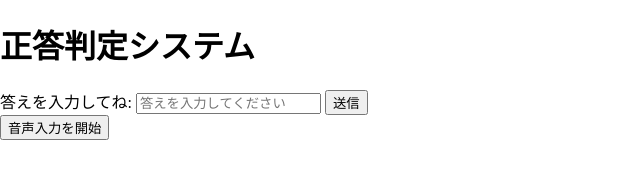
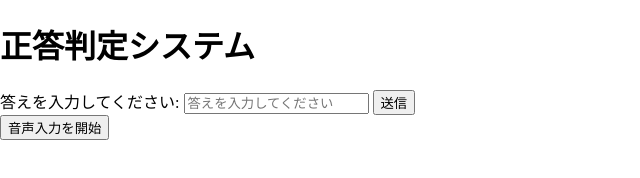
Before and after one commit to sayakaoo/my-mathclass-project, a website: page public/index.html in a window 1280 px wide. Shown: the whole page, without its empty margins (0-640 px from the left). Drawn offline with Linux system fonts and the light colour scheme.

Commit message:
Update your message here

```diff
--- a/public/index.html
+++ b/public/index.html
@@ -12,7 +12,7 @@
 <body>
   <h1>正答判定システム</h1>
   <form id="answer-form">
-    <label for="userAnswer">答えを入力してね:</label>
+    <label for="userAnswer">答えを入力してください:</label>
     <input type="text" id="userAnswer" placeholder="答えを入力してください">
     <button type="submit">送信</button>
   </form>
```
